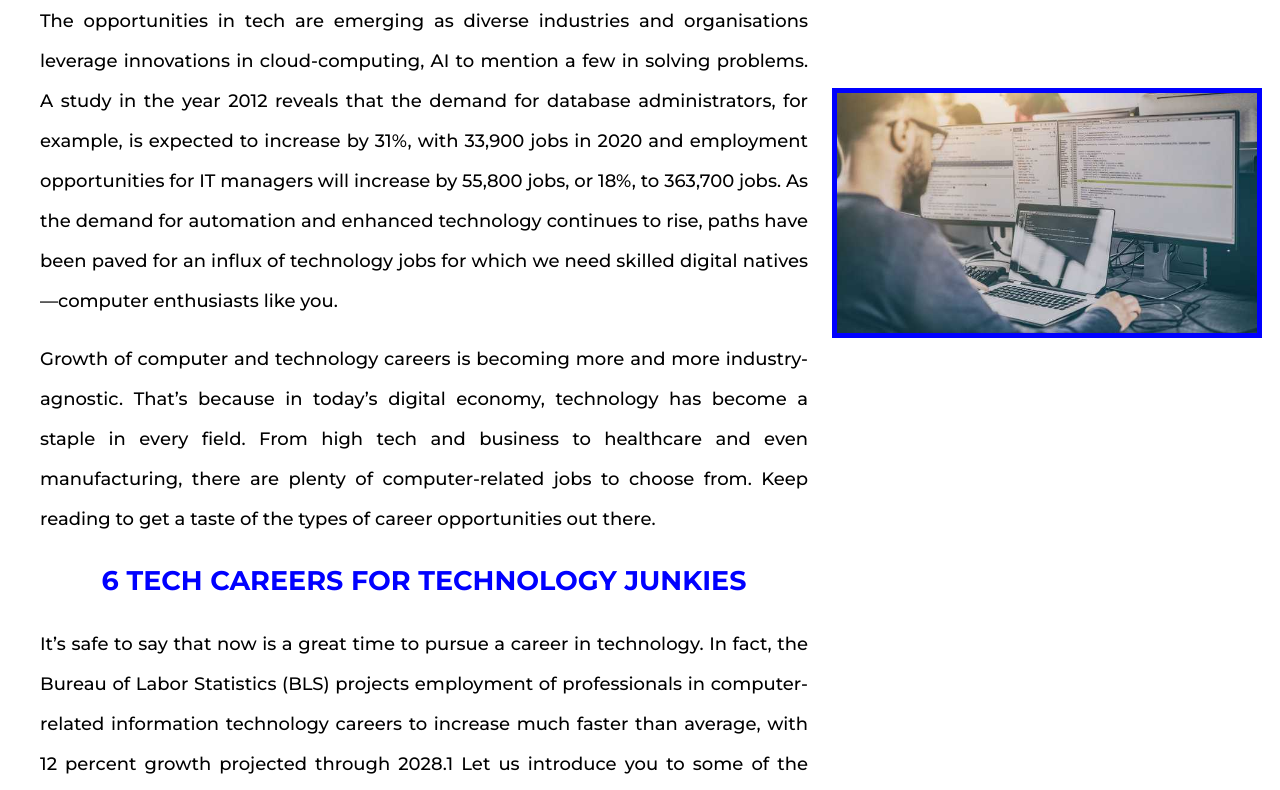
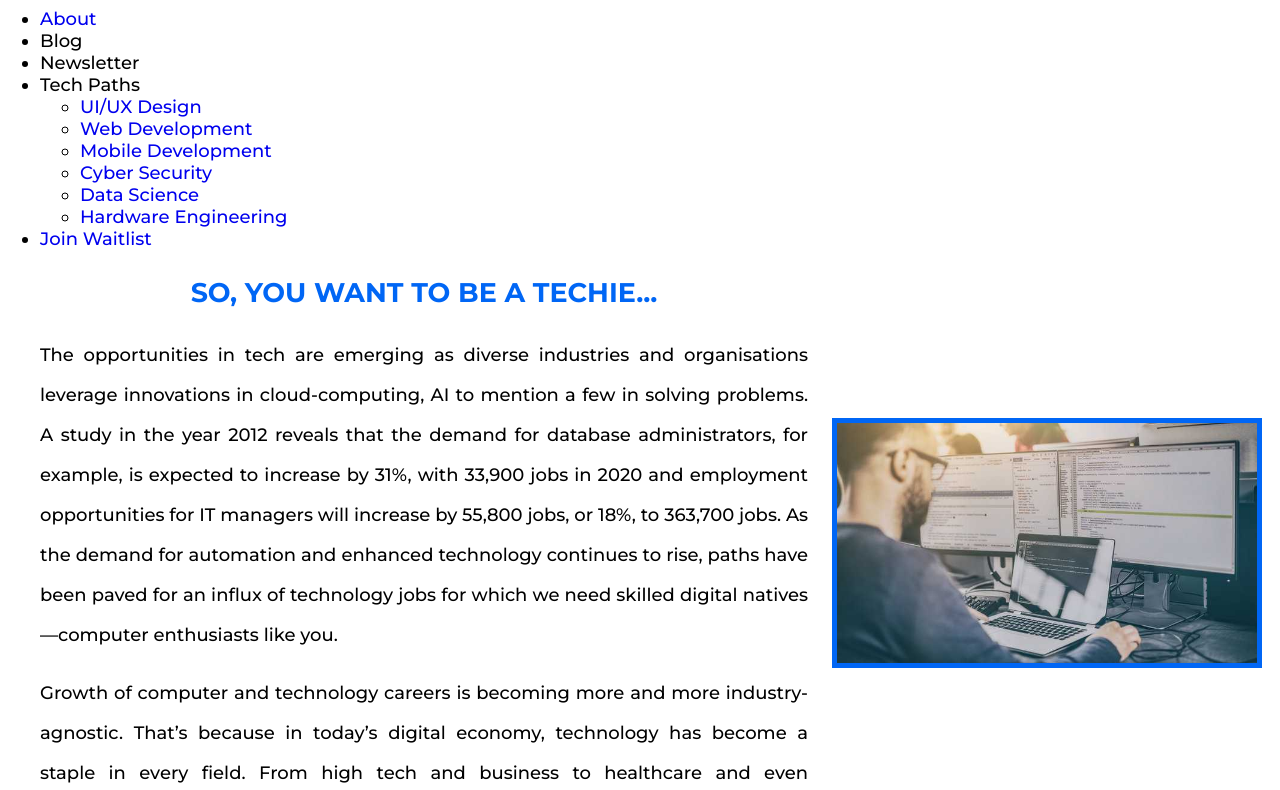
Before and after one commit to Dufuna-CodeCamp/Benue2-20-Hack2, a plain HTML site: page index.html in a window 1280 px wide. Shown: the part 84-874 px from the top of the page. Drawn offline with Linux system fonts and the light colour scheme.

Commit message:
pages linked

```diff
--- a/index.html
+++ b/index.html
@@ -8,29 +8,29 @@
     <link rel="stylesheet" type="text/css" href="style.css">
 </head>
 <body>
-   <!-- <div>
+   <div>
         <div>
             <h1 class="logo">Code The Future</h1>
             <nav>
                 <ul>
-                    <li>About</li>
+                    <li><a href="index.html">About</a></li>
                     <li>Blog</li>
                     <li>Newsletter</li>
                     <li class="dropdown">Tech Paths
-                        <ul>
-                            <li><a href="">UI/UX Design</a></li>
-                            <li><a href="">Web Development</a></li>
-                            <li><a href="">Mobile Development</a></li>
-                            <li><a href="">Cyber Security</a></li>
-                            <li><a href="">Data Science</a></li>
-                            <li><a href="">Hardware Engineering</a></li>
+                         <ul>
+                            <li><a href="uiux.html">UI/UX Design</a></li>
+                            <li><a href="webdevelopment.html">Web Development</a></li>
+                            <li><a href="mobiledev.html">Mobile Development</a></li>
+                            <li><a href="cybersecurity.html">Cyber Security</a></li>
+                            <li><a href="datascience.html">Data Science</a></li>
+                            <li><a href="hardwareengineering.html">Hardware Engineering</a></li>
                          </ul>
                     </li>
-                    <li>Join Waitlist</li>
+                    <li><a href="waitlist.html">Join Waitlist</a></li>
                 </ul>
             </nav>
         </div>
-    </div>-->
+    </div>
 
     <div class="aside">
         <img src="./images/man-writing-code-computer.jpg" alt="hero-img">
@@ -74,7 +74,7 @@
         </div>
     </div>
 
-   <!-- <footer>
+   <footer>
         <div>
             <div class="navlinks">
                 <li>About Us</li>
@@ -94,6 +94,6 @@
                 <i>github</i>
             </div>
         </div>
-    </footer>-->
+    </footer>
 </body>
 </html>
--- a/style.css
+++ b/style.css
@@ -1,6 +1,10 @@
 *{
 	box-sizing: border-box;
 	font-family: 'Montserrat', sans-serif;
+	background-color: #ffffff;
+}
+a{
+	text-decoration: none;
 }
 body{
 	margin: 0 auto;
@@ -9,7 +13,7 @@ body{
 	height: 100vh;
 }
 span{
-	color: blue;
+	color: #0066f5;
 	text-align: center;
 	font-weight: bold;
 }
@@ -26,5 +30,5 @@ span{
 img{
 	height: 250px;
 	margin-top: 150px;
-	border: 5px solid blue;
+	border: 5px solid #0066f5;
 }
```
Also changed, not shown: cybersecurity.html (+14 -14 lines), datascience.html (+12 -12 lines), hardwareengineering.html (renamed from hardwareeengineering.html, +12 -12 lines), mobiledev.html (+12 -12 lines), uiux.html (+12 -12 lines), webdevelopment.html (+12 -12 lines).
